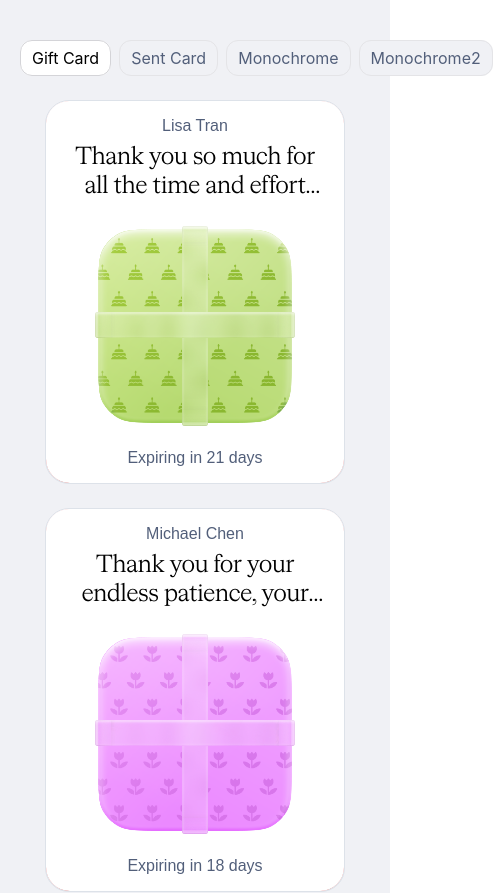
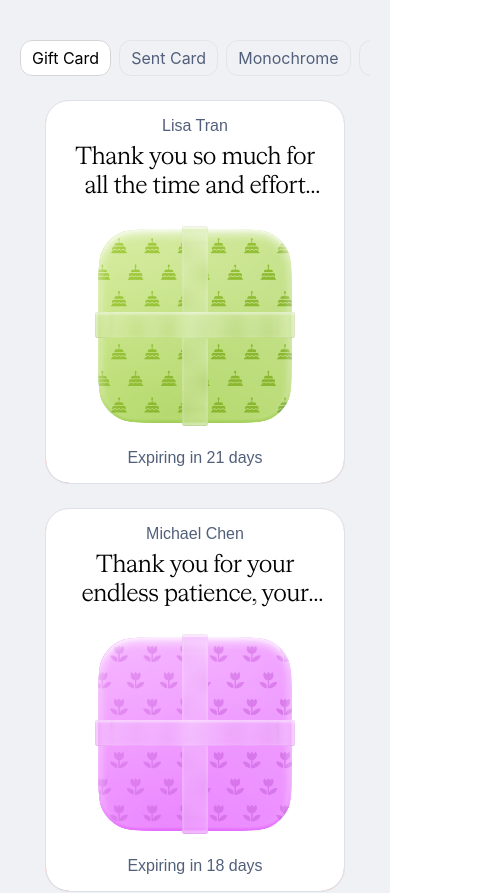
Before and after one commit to yellow-type-foundry/Gift-Card-Animation, a Next.js app: page / in a window 390 px wide. Shown: the top 893 px of the page, 493 px wide, since content can reach past the window. Built offline with nearby package versions, Linux system fonts and the light colour scheme; a web font is replaced by a local one.

Commit message:
Mobile: page overflow hidden; tabs horizontal scroll (overflow-x-auto) without clipping

```diff
--- a/app/page.jsx
+++ b/app/page.jsx
@@ -249,13 +249,13 @@ export default function Home() {
   }), [handleOpenGift])
 
   return (
-    <div className="min-h-screen bg-[#f0f1f5] flex items-start">
+    <div className="min-h-screen bg-[#f0f1f5] flex items-start overflow-hidden md:overflow-visible">
       <div
         className="w-full px-[20px] md:px-[240px] py-10"
       >
         {/* Tabs */}
         <div
-          className="w-full flex items-center md:justify-center justify-start gap-2 mb-6 overflow-visible whitespace-nowrap"
+          className="w-full flex items-center md:justify-center justify-start gap-2 mb-6 overflow-x-auto md:overflow-visible whitespace-nowrap"
           style={{ WebkitOverflowScrolling: 'touch' }}
         >
           <button
```
